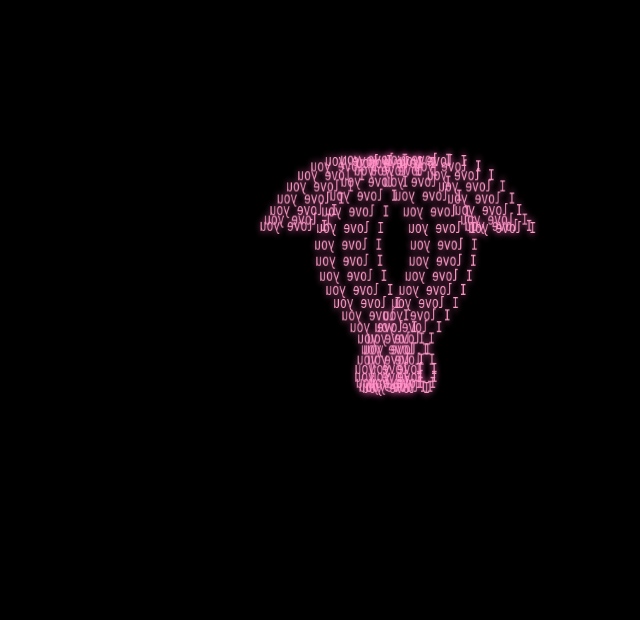
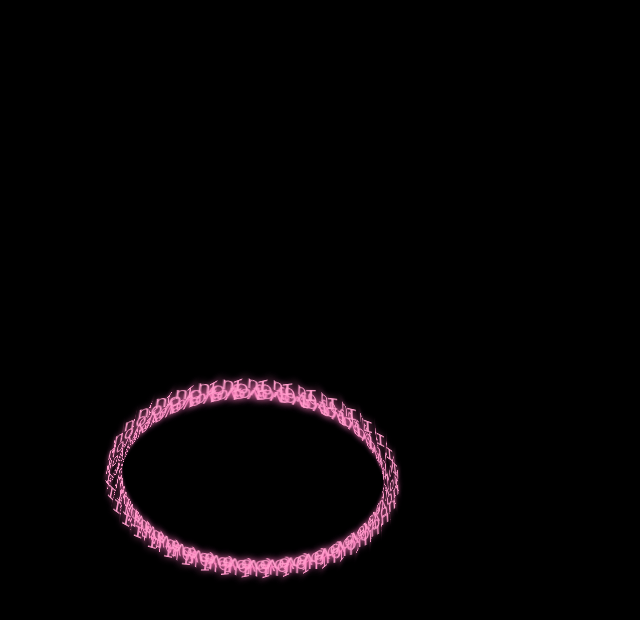
Before and after one commit to Sabrina-costa-lopes/love-u, a plain HTML site: page index.html in a window 1280 px wide. Shown: the whole page, without its empty margins (316-956 px from the left). Drawn offline with Linux system fonts and the light colour scheme.

Commit message:
Corrigindo Direção

```diff
--- a/index.html
+++ b/index.html
@@ -3,70 +3,66 @@
 <head>
 <meta charset="UTF-8">
 <meta name="viewport" content="width=device-width, initial-scale=1.0">
-    <title>I Love U</title>
+<title>3D Wheel</title>
 
 <style>
     body {
         margin: 0;
         background: black;
-            overflow: hidden;
         height: 100vh;
         display: flex;
         justify-content: center;
         align-items: center;
+        perspective: 1000px; /* ESSENCIAL PARA O 3D */
     }
 
-        .heart {
+    .wheel {
         position: relative;
-            width: 300px;
-            height: 300px;
+        width: 250px;
+        height: 250px;
         transform-style: preserve-3d;
         animation: spin 8s linear infinite;
     }
 
     @keyframes spin {
-            0% { transform: rotateY(0deg); }
-            100% { transform: rotateY(360deg); }
+        0%   { transform: rotateX(0deg); }
+        100% { transform: rotateX(360deg); }
     }
 
     .text {
         position: absolute;
         color: #ff9ecb;
-            font-size: 16px;
+        font-size: 20px;
         font-family: monospace;
         white-space: nowrap;
         text-shadow: 0 0 8px #ff74b7;
+        transform-style: preserve-3d;
     }
 </style>
 </head>
 <body>
 
-    <!-- Música -->
-    <audio autoplay loop>
-        <source src="https://files.freemusicarchive.org/storage-freemusicarchive-org/music/no_curator/Kevin_MacLeod/Calming/Kevin_MacLeod_-_Calming.mp3" type="audio/mpeg">
-    </audio>
-
-    <div class="heart" id="heart"></div>
+<div class="wheel" id="wheel"></div>
 
 <script>
-        const heart = document.getElementById("heart");
+    const wheel = document.getElementById("wheel");
+    const total = 40;
+    const radius = 120; // profundidade 3D
 
-        for (let i = 0; i < 60; i++) {
+    for (let i = 0; i < total; i++) {
         const t = document.createElement("div");
         t.className = "text";
-            t.innerText = "I love you ";
+        t.innerText = "I love you";
 
-            let angle = (i / 60) * Math.PI * 2;
-            let x = 140 * Math.pow(Math.sin(angle), 3);
-            let y = -(
-                100 * Math.cos(angle) -
-                40 * Math.cos(2 * angle) -
-                20 * Math.cos(3 * angle) -
-                10 * Math.cos(4 * angle)
-            );
+        // distribui no círculo 3D
+        let angle = (i / total) * 360;
 
-            t.style.transform = `translate3d(${x}px, ${y}px, ${(i - 30) * 5}px)`;
-            heart.appendChild(t);
+        t.style.transform = `
+            rotateY(${angle}deg)
+            translateZ(${radius}px)
+        `;
+
+        wheel.appendChild(t);
     }
 </script>
 
```
Lines whose indentation alone changed are shown as unchanged.
